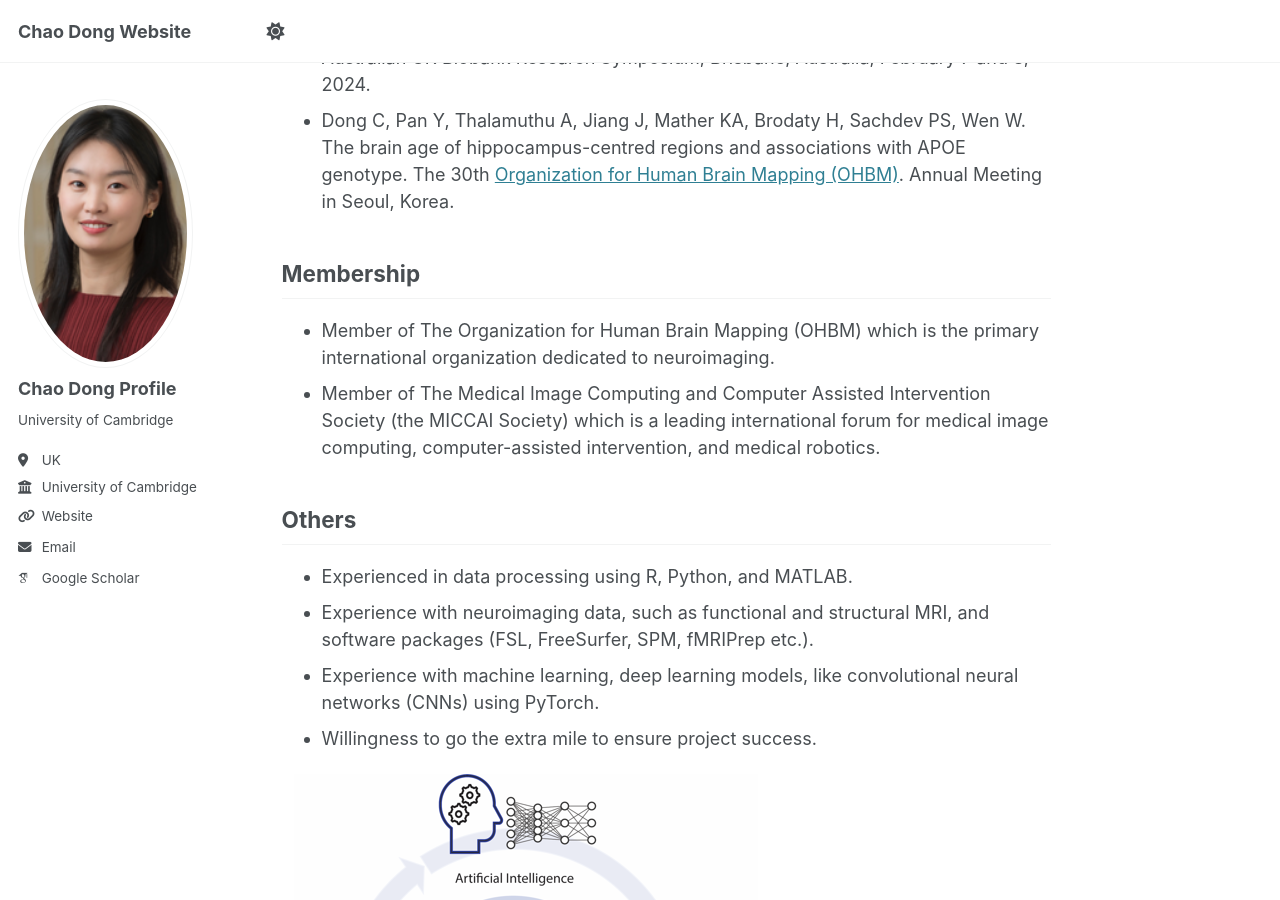
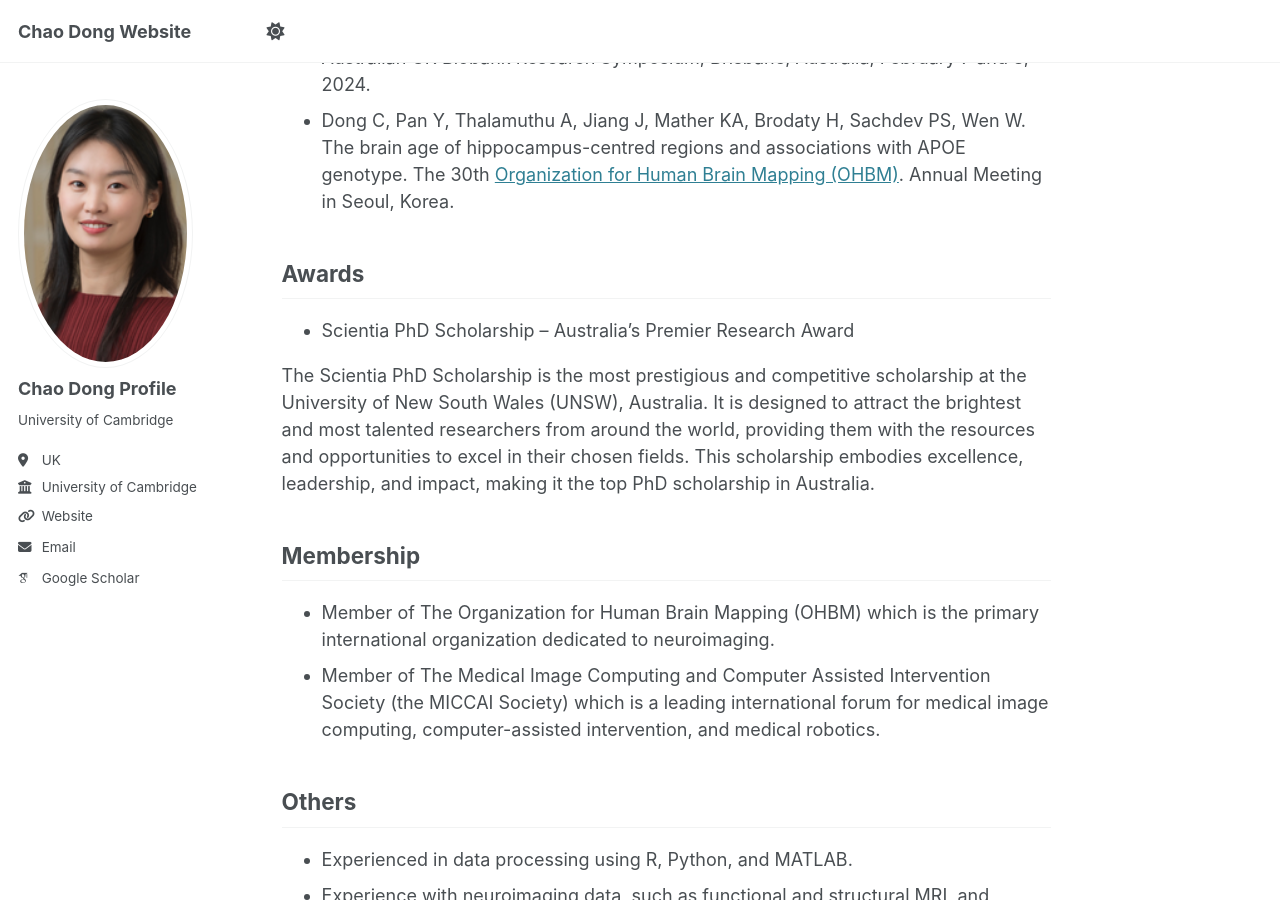
Before and after one commit to ChaoDong12/chaodong.github.io, a Jekyll site: the page built from _pages/about.md, in a window 1280 px wide and 900 px high, scrolled down 2082 px. Built offline with Jekyll 4.4.1, drawn with Linux system fonts in a browser that asks for light colours; some web fonts are replaced.

Commit message:
Update about.md

```diff
--- a/_pages/about.md
+++ b/_pages/about.md
@@ -50,6 +50,11 @@ Conference and Presentation
 * Dong C, Pan Y, Thalamuthu A, Jiang J, Mather KA, Sachdev PS, Wen W. The 1st Australian UK Biobank Research Symposium, Brisbane, Australia, February 7 and 8, 2024.
 * Dong C, Pan Y, Thalamuthu A, Jiang J, Mather KA, Brodaty H, Sachdev PS, Wen W. The brain age of hippocampus-centred regions and associations with APOE genotype. The 30th [Organization for Human Brain Mapping (OHBM)](https://www.humanbrainmapping.org/i4a/pages/index.cfm?pageid=1). Annual Meeting in Seoul, Korea.
 
+Awards
+------
+* Scientia PhD Scholarship – Australia’s Premier Research Award
+
+The Scientia PhD Scholarship is the most prestigious and competitive scholarship at the University of New South Wales (UNSW), Australia. It is designed to attract the brightest and most talented researchers from around the world, providing them with the resources and opportunities to excel in their chosen fields. This scholarship embodies excellence, leadership, and impact, making it the top PhD scholarship in Australia.
 
 Membership
 ------
```
